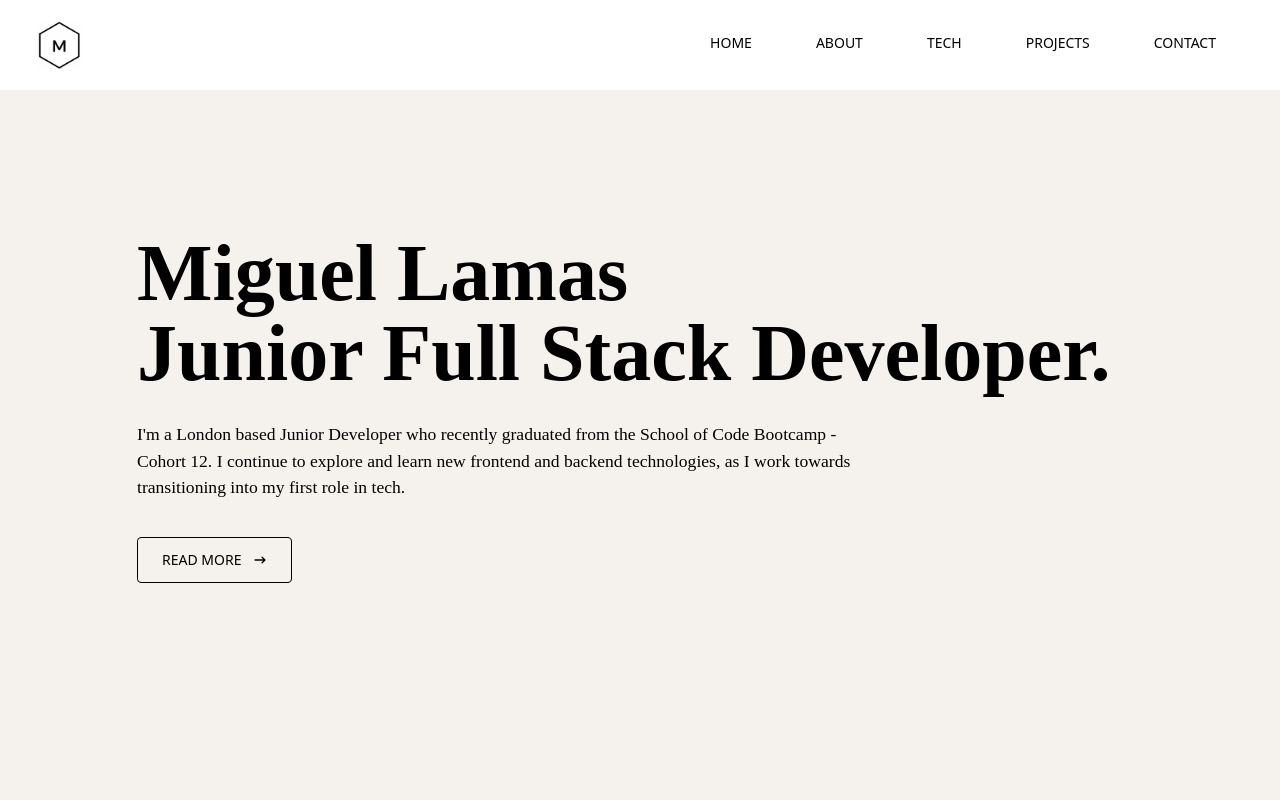
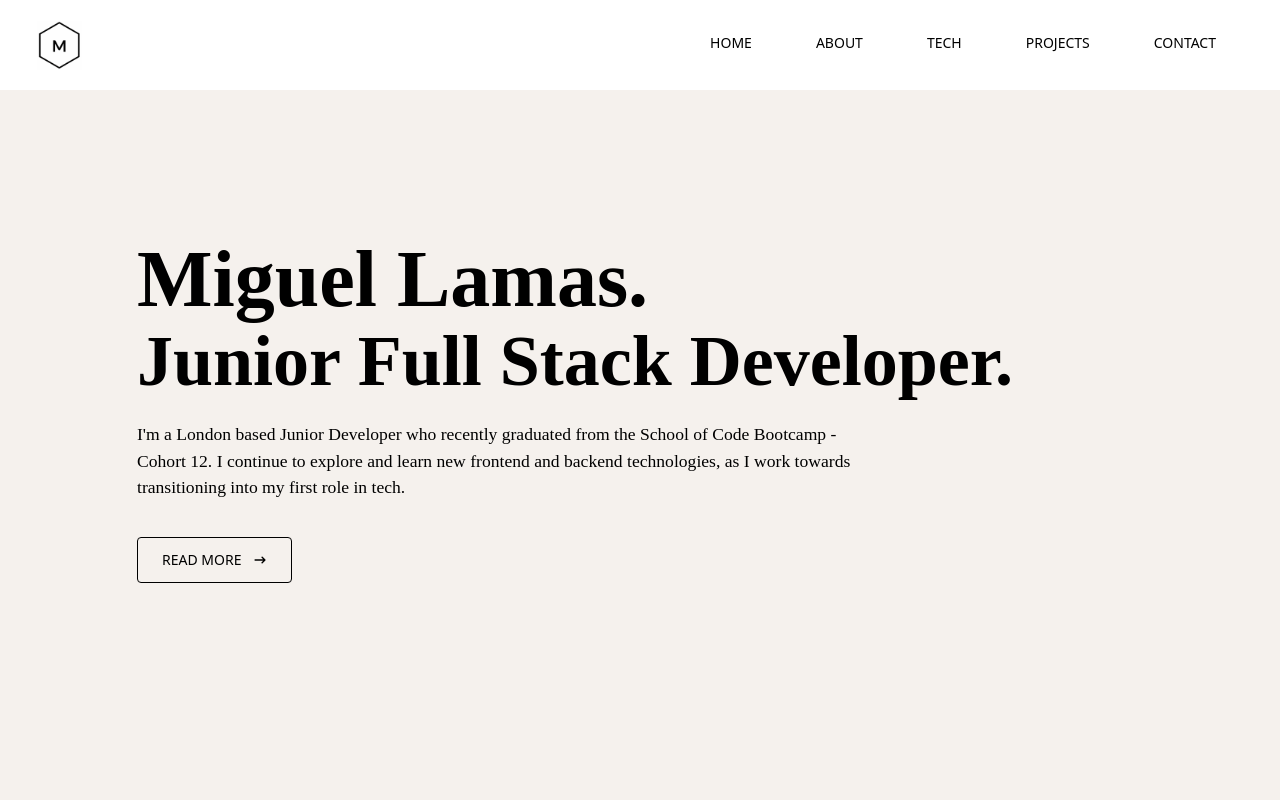
Before and after one commit to MiguelLamas/Portfolio, a React (Create React App) app: page / in a window 1280 px wide. Shown: the top 800 px of the page. Built offline with nearby package versions, Linux system fonts and the light colour scheme.

Commit message:
Changes to H1 and H2

```diff
--- a/src/components/Home.js
+++ b/src/components/Home.js
@@ -7,7 +7,7 @@ function Home() {
     <div name="home" className="home-main">
       {/* Container */}
       <div className="home-container">
-        <h1 className="home-h1">Miguel Lamas</h1>
+        <h1 className="home-h1">Miguel Lamas.</h1>
         <h2 className="home-h2">Junior Full Stack Developer.</h2>
         <p className="home-p">
           I'm a London based Junior Developer who recently graduated from the School of Code Bootcamp - Cohort 12. I continue to explore
--- a/src/index.css
+++ b/src/index.css
@@ -161,7 +161,7 @@
 @media (min-width: 640px) {
     .home-h1 {
         font-size: 5rem;
-        line-height: 1;
+        line-height: 1.15;
 
     }
 }
@@ -170,14 +170,14 @@
 {
     .home-h1 {
         font-size: 2.5rem;
-        line-height: 2.5rem;
+        line-height: 2.6rem;
 
     }
 }
 
 
 .home-h2 {
-    font-size: 3.5rem;
+    font-size: 3rem;
     line-height: 3.3rem;
     font-weight: 600;
     color: #000;
@@ -185,7 +185,7 @@
 
 @media (min-width: 640px) {
     .home-h2 {
-        font-size: 5rem;
+        font-size: 4.5rem;
         line-height: 1;
     }
 }
@@ -193,7 +193,7 @@
 @media only screen and (max-width: 375px)
 {
     .home-h2 {
-        font-size: 2.5rem;
+        font-size: 2.25rem;
         line-height: 2.5rem;
 
     }
@@ -201,7 +201,7 @@
 
 .home-p {
     font-size: 1.1rem;
-    padding-top: 1.75rem;
+    padding-top: 1.5rem;
     padding-bottom: 0.25rem;
     max-width: 750px;
     color: #000;
```
